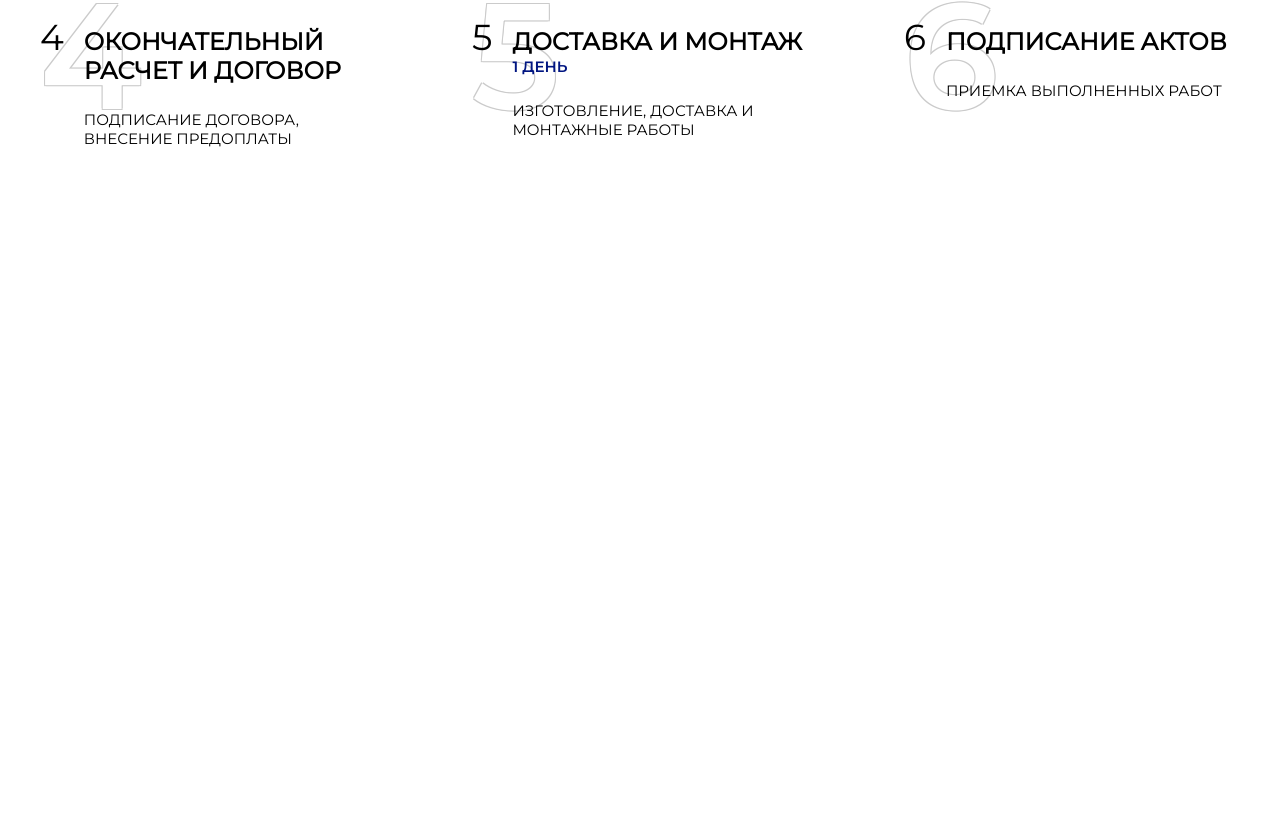
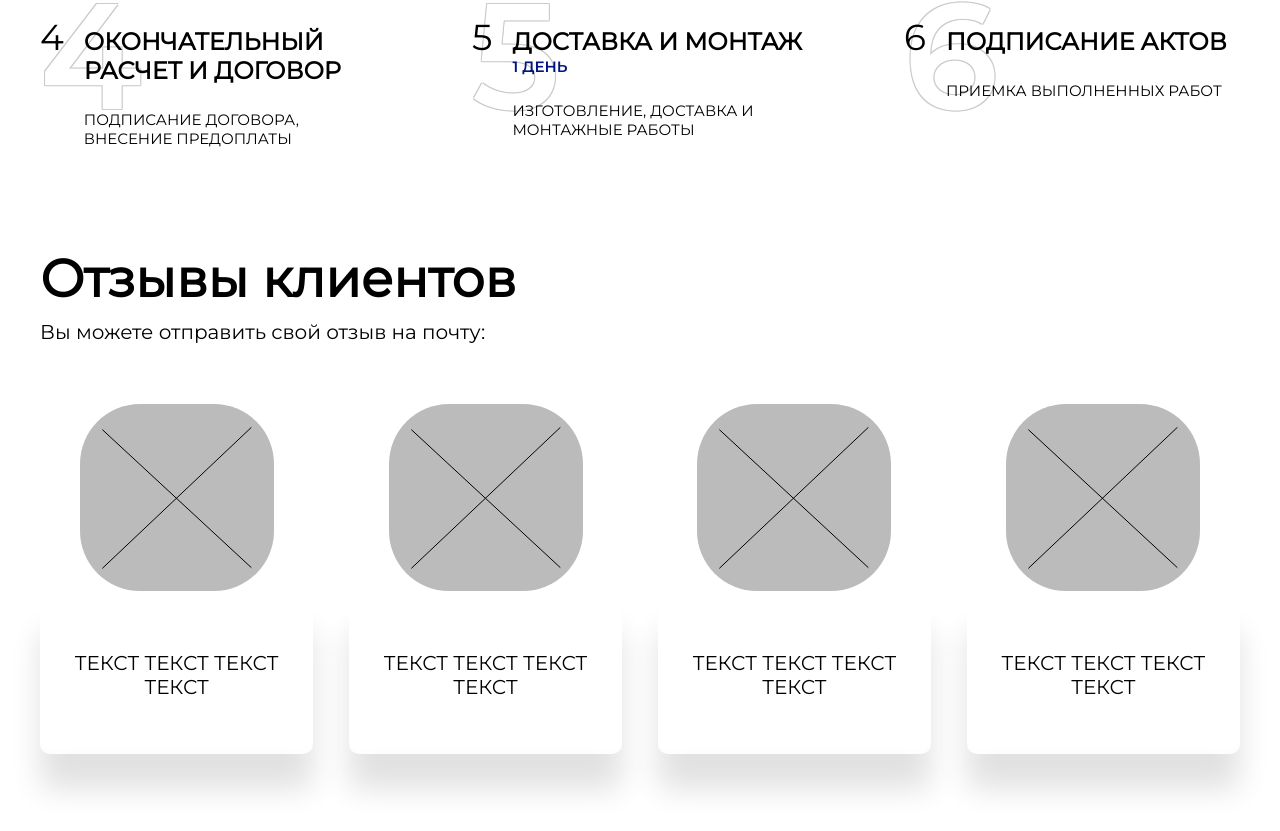
Before and after one commit to OlceGabbana/eureka_glass, a React (Create React App) app in the folder eureka_glass/: page / in a window 1280 px wide. Shown: the part 3078-3909 px from the top of the page. Before the commit the page ends 3225 px from the top, so only its background shows below. Built offline with nearby package versions, Linux system fonts and the light colour scheme.

Commit message:
feat: add reviews block

```diff
--- a/eureka_glass/src/App.js
+++ b/eureka_glass/src/App.js
@@ -1,4 +1,3 @@
-import variables from './components/variables.modules.scss';
 import BeforeHeader from './components/Before-Header/Before-Header';
 import BHeaderHr from './components/Before-Header-Hr/Before-Header-Hr';
 import Header from "./components/Header/Header";
@@ -6,6 +5,7 @@ import Catalog from './components/Catalog/Catalog';
 import Slogan from './components/Slogan/Slogan';
 import Advantages from './components/Advantages/Advantages';
 import Services from './components/Services/Services';
+import Reviews from './components/Reviews/Reviews';
 
 function App() {
   return (
@@ -17,6 +17,7 @@ function App() {
       <Slogan/>
       <Advantages/>
       <Services/>
+      <Reviews/>
     </div>
 
   );
--- /dev/null
+++ b/eureka_glass/src/components/Reviews/Reviews-Cards/Review-Card/Review-Card.js
@@ -0,0 +1,13 @@
+import './Review-Card.scss';
+
+const ReviewsCard = ({ cardData }) => {
+  const { imgPath, text } = cardData;
+  return (
+    <div class="reviews-card">
+      <img src={imgPath} alt="reviews"/>
+      <p>{text}</p>
+    </div>
+  )
+}
+
+export default ReviewsCard;
--- /dev/null
+++ b/eureka_glass/src/components/Reviews/Reviews-Cards/Review-Card/Review-Card.scss
@@ -0,0 +1,18 @@
+@import '../../../variables.modules.scss';
+
+.reviews-card {
+  display: flex;
+  flex-direction: column;
+  align-items: center;
+
+  p {
+    font-family: $font-main;
+    font-size: $font-size-20;
+    text-align: center;
+    padding: 60px 10% 50px 10%;
+    border-radius: 10px;
+    backdrop-filter: blur(40px);
+    box-shadow: 0 5px 0 0 rgba(255, 255, 255, 0.95), 0 40px 30px 0 rgba(0, 0, 0, 0.12);
+    background: #fff;
+  }
+}
--- /dev/null
+++ b/eureka_glass/src/components/Reviews/Reviews-Cards/Reviews-Cards.js
@@ -0,0 +1,37 @@
+import './Reviews-Cards.scss';
+import Plug from '../../../assets/media/icons/reviews/plug.svg';
+import ReviewsCard from './Review-Card/Review-Card';
+
+const ReviewsCards = () => {
+  const revCardsData = [
+    {
+      id: 1,
+      imgPath: Plug,
+      text: "ТЕКСТ ТЕКСТ ТЕКСТ ТЕКСТ",
+    },
+    {
+      id: 2,
+      imgPath: Plug,
+      text: "ТЕКСТ ТЕКСТ ТЕКСТ ТЕКСТ",
+    },
+    {
+      id: 3,
+      imgPath: Plug,
+      text: "ТЕКСТ ТЕКСТ ТЕКСТ ТЕКСТ",
+    },
+    {
+      id: 4,
+      imgPath: Plug,
+      text: "ТЕКСТ ТЕКСТ ТЕКСТ ТЕКСТ",
+    }
+  ];
+  return (
+    <div class="reviews-cards">
+      {revCardsData.map(cardData => (
+        <ReviewsCard key={cardData.id} cardData={cardData} />
+      ))}
+    </div>
+  )
+}
+
+export default ReviewsCards;
--- /dev/null
+++ b/eureka_glass/src/components/Reviews/Reviews-Cards/Reviews-Cards.scss
@@ -0,0 +1,6 @@
+.reviews-cards {
+  display: flex;
+  justify-content: space-between;
+  gap: 15px;
+  margin-bottom: 100px;
+}
--- /dev/null
+++ b/eureka_glass/src/components/Reviews/Reviews.js
@@ -0,0 +1,14 @@
+import './Reviews.scss';
+import ReviewsCards from './Reviews-Cards/Reviews-Cards';
+
+const Reviews = () => {
+  return (
+    <section class="reviews wrap">
+      <h2 class="headers-h2">Отзывы клиентов</h2>
+      <p class="reviews-subtitle">Вы можете отправить свой отзыв на почту: </p>
+      <ReviewsCards/>
+    </section>
+  )
+}
+
+export default Reviews;
--- /dev/null
+++ b/eureka_glass/src/components/Reviews/Reviews.scss
@@ -0,0 +1,13 @@
+@import '../variables.modules.scss';
+
+.reviews {
+  h2 {
+    margin-bottom: 10px;
+  }
+}
+
+.reviews-subtitle {
+  font-family: $font-main;
+  font-size: $font-size-20;
+  margin-bottom: 60px;
+}
```
